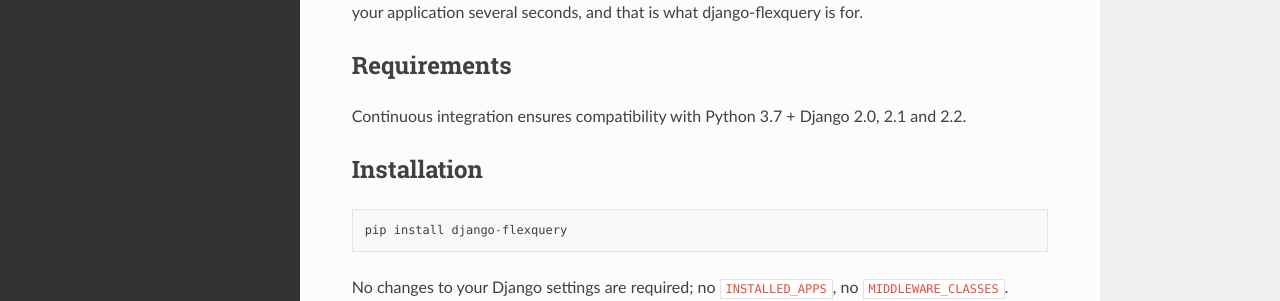
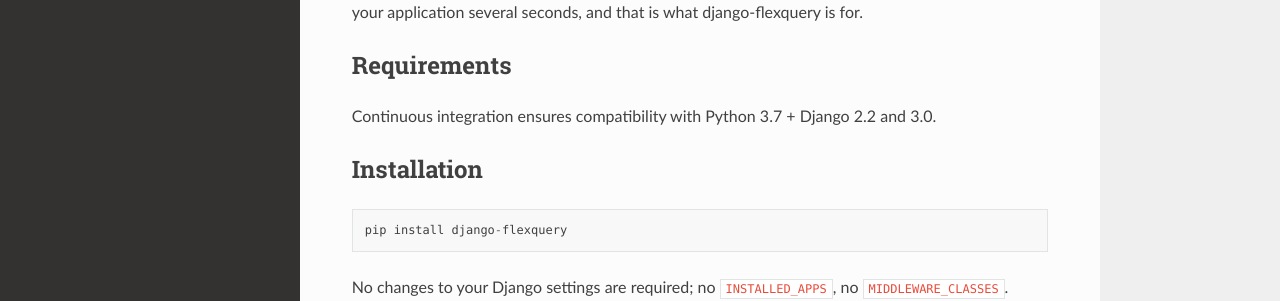
Before and after one commit to bob1de/django-flexquery, a Sphinx documentation site: the page built from docs/index.rst, in a window 1280 px wide and 1107 px high. Shown: the part 617-918 px from the top of the window. Built offline with Sphinx 7.4.7 and the Read the Docs theme 2.0.0, drawn with Linux system fonts in a browser that asks for light colours.

Commit message:
Added Django 3.0 compatibility, removed 2.0 and 2.1 (EOL)

```diff
--- a/docs/index.rst
+++ b/docs/index.rst
@@ -37,7 +37,7 @@
 Requirements
 ------------
 
-Continuous integration ensures compatibility with Python 3.7 + Django 2.0, 2.1 and 2.2.
+Continuous integration ensures compatibility with Python 3.7 + Django 2.2 and 3.0.
 
 
 Installation
--- a/setup.py
+++ b/setup.py
@@ -15,5 +15,5 @@
     url="https://github.com/efficiosoft/django-flexquery",
     license="MIT License",
     packages=find_packages("."),
-    install_requires=("django ~= 2.0",),
+    install_requires=("django >= 2.2, < 3.1",),
 )
```
Also changed, not shown: 1 other file.
